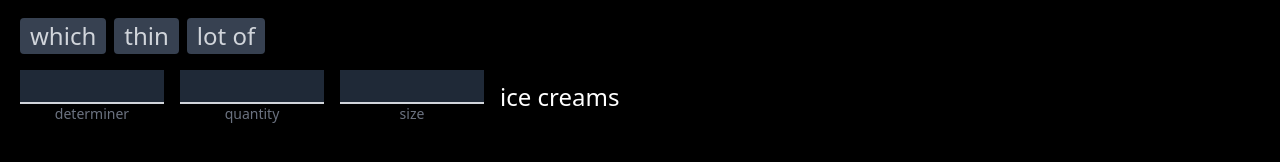
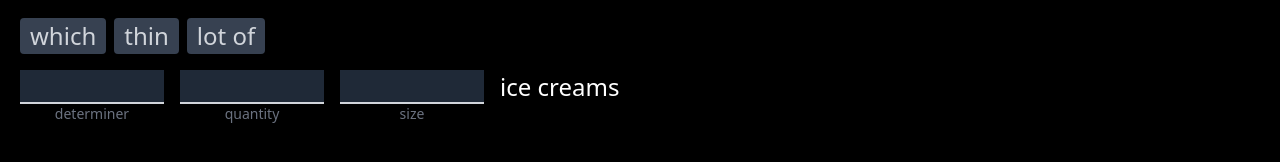
Before and after one commit to bbugh/royal-adjective-order-game, a Vue app: page / in a window 1280 px wide. Both pictures are taken after a click on the checkbox "Show hints ℹ️". Shown: the part 214-376 px from the top of the page. Built offline with nearby package versions, Linux system fonts and the light colour scheme.

Commit message:
Fix noun moving when hints are on

```diff
--- a/src/views/HomeView.vue
+++ b/src/views/HomeView.vue
@@ -67,7 +67,9 @@ function setNextGuessSlot(adjective: string) {
       <div>
         Word count:
         <select class="px-2 py-1 text-black rounded" @change="selectDifficulty($event)">
-          <option v-for="n in 8" :key="n" :selected="store.difficulty == n + 1">{{ n + 1 }}</option>
+          <option v-for="n in 8" :key="n" :selected="store.difficulty == n + 1">
+            {{ n + 1 }}
+          </option>
         </select>
       </div>
 
@@ -119,7 +121,7 @@ function setNextGuessSlot(adjective: string) {
         {{ adjective }}
       </WordBox>
     </div>
-    <div class="flex items-center gap-4 text-2xl">
+    <div class="flex flex-wrap items-center gap-4 text-2xl">
       <div
         v-for="(guess, i) in store.guessSlots"
         :key="i"
@@ -148,7 +150,10 @@ function setNextGuessSlot(adjective: string) {
         </div>
       </div>
 
-      {{ store.pluralNoun }}
+      <div>
+        {{ store.pluralNoun }}
+        <div v-if="store.showHints" class="text-sm">&nbsp;</div>
+      </div>
     </div>
 
     <div
```
